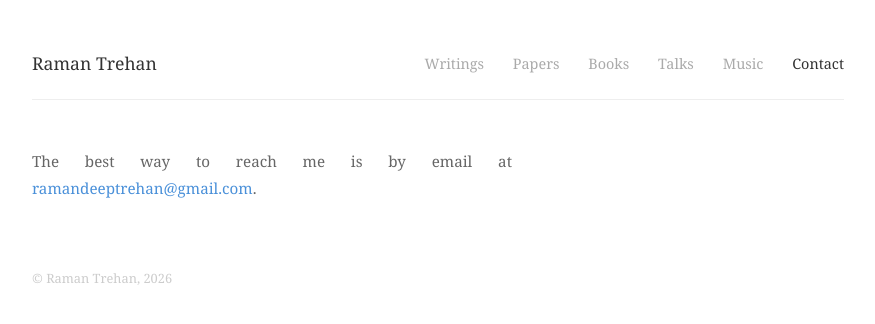
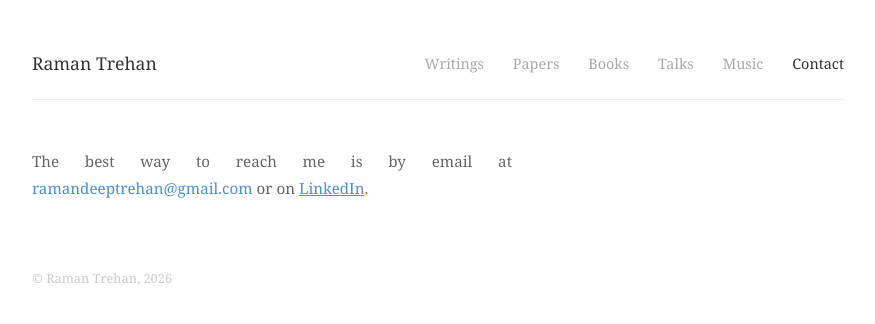
Before and after one commit to ramandeeptrehan/ramandeeptrehan.github.io, a Jekyll site: the page built from contact/index.html, in a window 1280 px wide. Shown: the top 324 px of the page, without its empty margins (202-1077 px from the left). Built offline with Jekyll 4.4.1, drawn with Linux system fonts in a browser that asks for light colours.

Commit message:
Add LinkedIn to contact page

```diff
--- a/contact/index.html
+++ b/contact/index.html
@@ -3,4 +3,4 @@ layout: default
 title: Contact
 ---
 
-<p class="bio">The best way to reach me is by email at <span class="highlight">ramandeeptrehan@gmail.com</span>.</p>
+<p class="bio">The best way to reach me is by email at <span class="highlight">ramandeeptrehan@gmail.com</span> or on <a href="https://www.linkedin.com/in/ramandeeptrehan/" target="_blank" class="highlight">LinkedIn</a>.</p>
```
